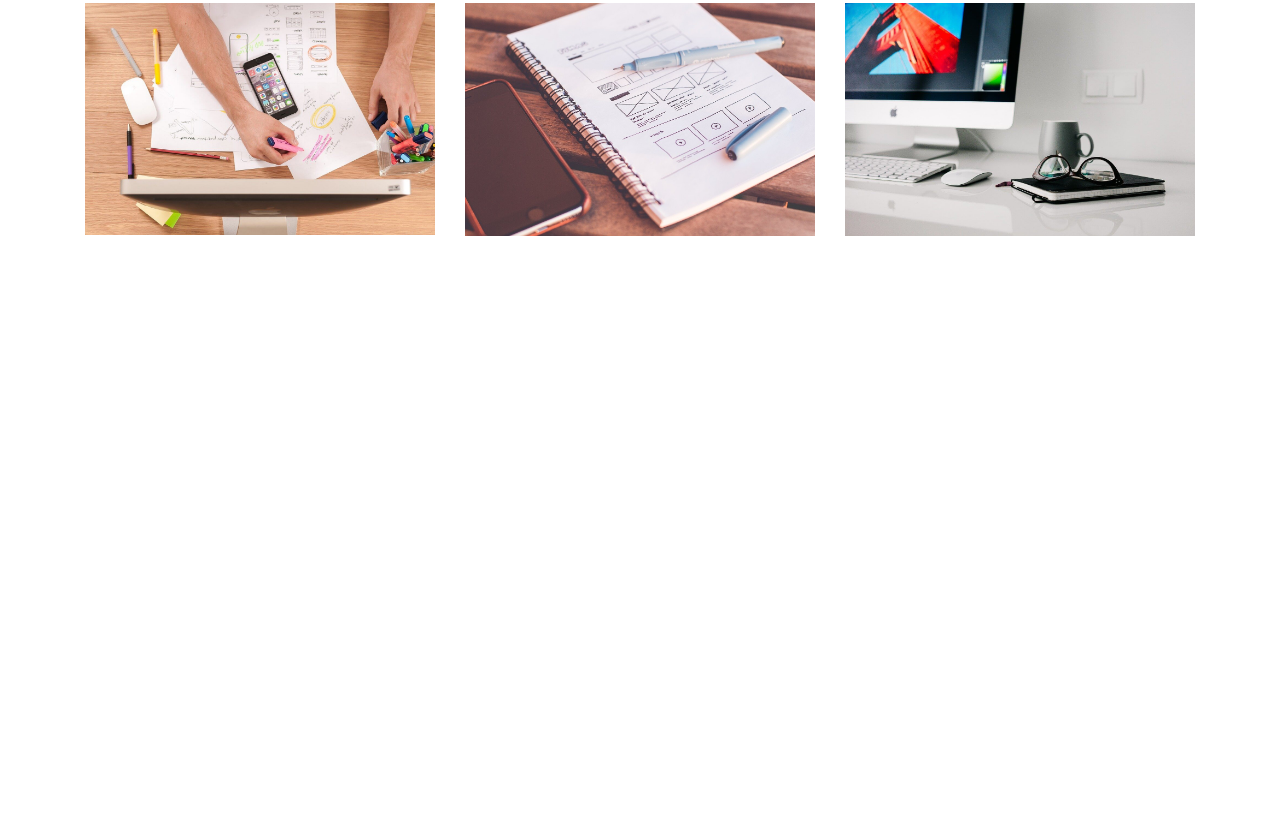
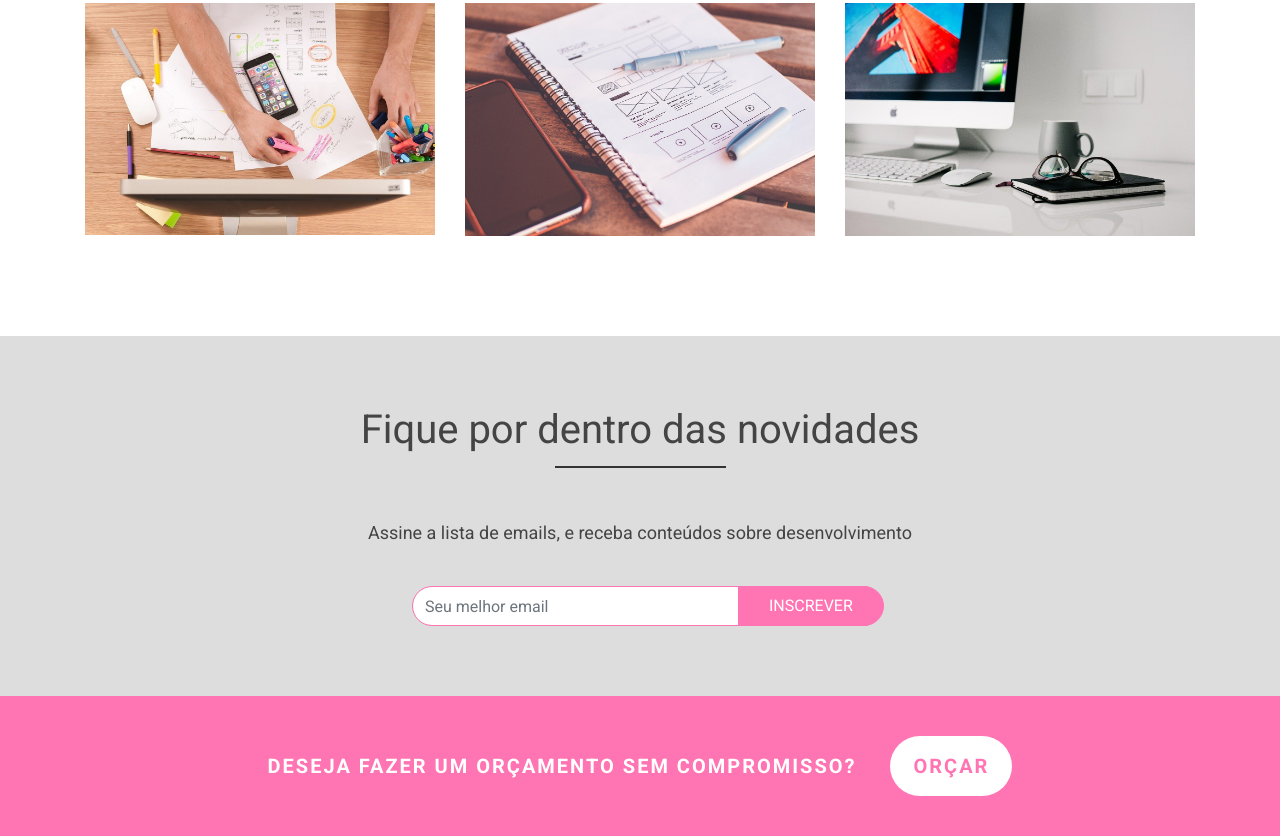
Before and after one commit to geisabitt/gbw-agency, a plain HTML site: page index.html in a window 1280 px wide. Shown: the part 4383-5219 px from the top of the page. Before the commit the page ends 4719 px from the top, so only its background shows below. Drawn offline with nearby package versions, Linux system fonts and the light colour scheme; a script that the page names is missing.

Commit message:
adição da seção novidades e cta

```diff
--- a/css/style.css
+++ b/css/style.css
@@ -222,3 +222,76 @@ header,
   box-shadow: 0 0 0 0;
   outline: 0;
 }
+#news-area{
+  text-align: center;
+  background-color: #dddddd;
+}
+#news-area p{
+  font-size: 18px;
+  margin-bottom: 40px;
+}
+#email-input{
+  border-radius: 0;
+  border-top-left-radius: 20px;
+  border-bottom-left-radius: 20px;
+  border: 1px solid #ff75b3;
+  display: inline;
+  box-sizing: border-box;
+  width: 40%;
+  height: 40px;
+}
+#news-btn{
+  border-top-right-radius: 20px;
+  border-bottom-right-radius: 20px;
+  text-transform: uppercase;
+  color: #fff;
+  background-color: #ff75b3;
+  border: 1px solid #ff75b3;
+  box-sizing: border-box;
+  height: 40px;
+  padding: 0 30px;
+  margin-left: -130px;
+  position: absolute;
+  transition: 0.6s;
+}
+#news-btn:hover{
+  color: #ff75b3;
+  background-color: #fff;
+}
+
+/* call to action*/
+
+#call-area {
+  background-color: #ff75b3;
+  text-transform: uppercase;
+}
+
+#call-area .container {
+  padding: 40px 100px;
+}
+
+#call-area .row {
+  display: block;
+  text-align: center;
+}
+
+#call-area p {
+  color: #FFF;
+  font-weight: bold;
+  font-size: 20px;
+  margin-bottom: 0;
+  height: 60px;
+  line-height: 60px;
+  letter-spacing: 2px;
+  display: inline;
+}
+
+#call-area #call-btn {
+  background-color: #FFF;
+  color: #ff75b3;
+  font-weight: bold;
+  margin-left: 30px;
+  font-size: 20px;
+  width: auto;
+  letter-spacing: 2px;
+}
--- a/index.html
+++ b/index.html
@@ -293,6 +293,28 @@
             </div>
           </div>
         </div>
+        <!-- Novidades -->
+        <div id="news-area">
+          <div class="container">
+            <div class="col-md-12">
+              <h3 class="main-title">Fique por dentro das novidades</h3>
+            </div>
+            <p>Assine a lista de emails, e receba conteúdos sobre desenvolvimento</p>
+            <form action="">
+              <input type="email" class="form-control" id="email-input" name="email" placeholder="Seu melhor email">
+              <input type="submit" id="news-btn" value="Inscrever">
+            </form>
+          </div>
+        </div>
+        <!-- Call to Action-->
+        <div id="call-area">
+          <div class="container">
+            <div class="row">
+              <p>Deseja fazer um orçamento sem compromisso?</p>
+              <button class="main-btn" id="call-btn">Orçar</button>
+            </div>
+          </div>
+        </div>
         <!--proximo-->
       </div>
     </main>
```
Also changed, not shown: 1 other file.
